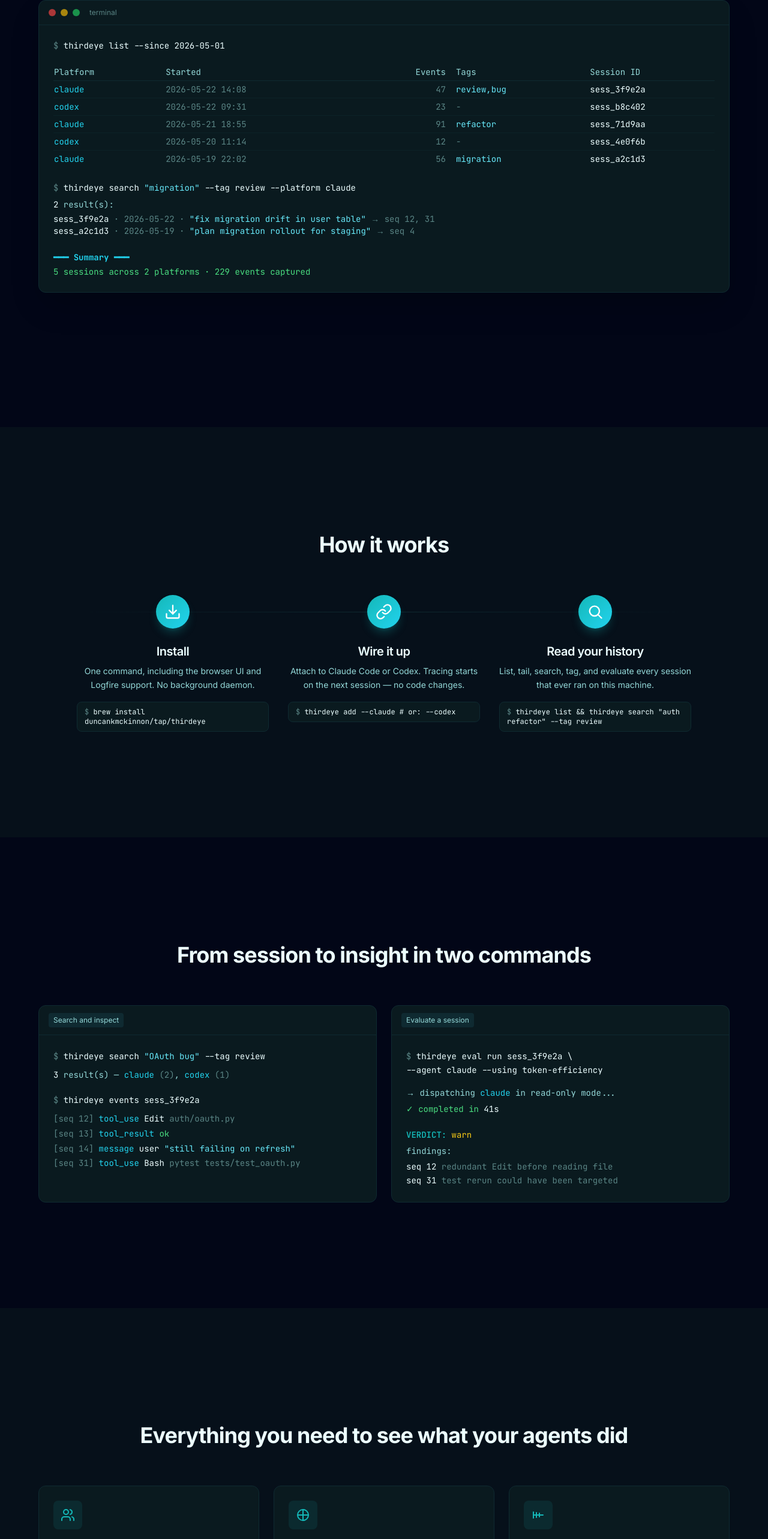
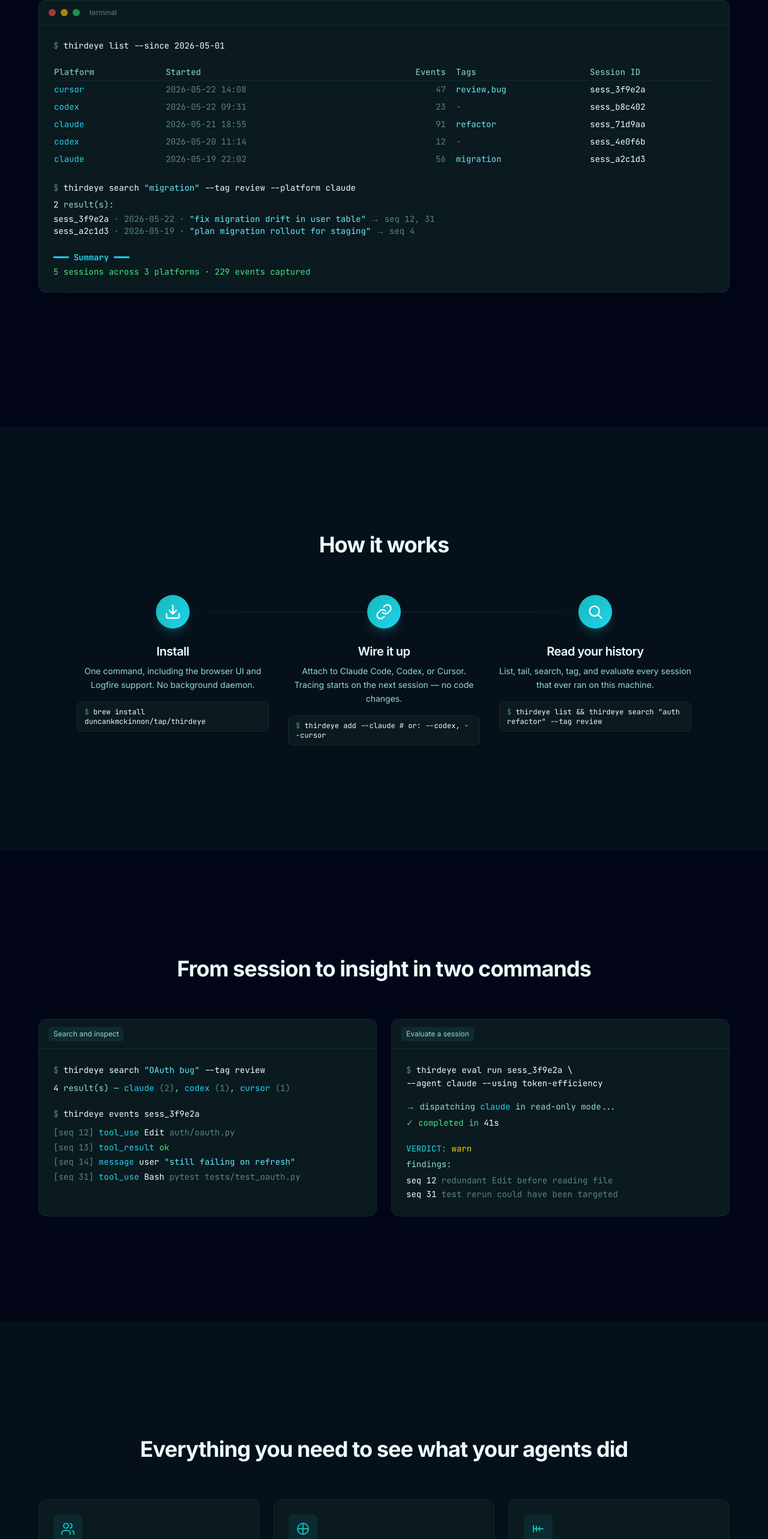
Before and after one commit to duncankmckinnon/thrdi-web, a Next.js app: page / in a window 1280 px wide. Shown: the part 1254-3820 px from the top of the page at 60% size. Built offline with nearby package versions, Linux system fonts and the light colour scheme; no server answers.

Commit message:
Document Cursor tracing integration

```diff
--- a/app/(marketing)/page.tsx
+++ b/app/(marketing)/page.tsx
@@ -8,7 +8,7 @@
 export const metadata: Metadata = {
   title: "thirdeye — Trace every agent session, locally",
   description:
-    "Local-first observability for Claude Code and Codex. Keep traces on your filesystem, or mirror structured turn traces to Pydantic Logfire.",
+    "Local-first observability for Claude Code, Codex, and Cursor. Keep traces on your filesystem, or mirror structured turn traces to Pydantic Logfire.",
 };
 
 export default function LandingPage() {
--- a/app/layout.tsx
+++ b/app/layout.tsx
@@ -23,7 +23,7 @@
 };
 
 const siteDescription =
-  "Local-first observability for Claude Code and Codex. Keep traces on your filesystem, or mirror structured turn traces to Pydantic Logfire.";
+  "Local-first observability for Claude Code, Codex, and Cursor. Keep traces on your filesystem, or mirror structured turn traces to Pydantic Logfire.";
 
 export const metadata: Metadata = {
   metadataBase: new URL("https://thrdi.com"),
@@ -41,6 +41,7 @@
     "local-first",
     "Claude Code traces",
     "Codex traces",
+    "Cursor traces",
     "Pydantic Logfire",
     "OpenTelemetry",
     "LLM evals",
--- a/app/llms.txt/route.ts
+++ b/app/llms.txt/route.ts
@@ -11,9 +11,9 @@
 
   const content = `# thirdeye
 
-> Local-first observability CLI for Claude Code and Codex, with optional live export to Pydantic Logfire.
+> Local-first observability CLI for Claude Code, Codex, and Cursor, with optional live export to Pydantic Logfire.
 
-thirdeye (\`thrdi\` on PyPI, \`thirdeye\` on Homebrew) captures Claude Code and Codex sessions into a unified, searchable history stored at \`~/.thirdeye/\`. Local storage is the default. The optional Python \`ui\` and \`logfire\` extras are both included in the Homebrew package. Logfire export mirrors completed turns as OpenTelemetry traces with agent-turn, model-call, tool-call, permission-request, and nested-subagent spans. Per-turn token usage is captured to JSONL plus a SQLite index, and evals can be dispatched as LLM-as-judge rubrics against recorded sessions.
+thirdeye (\`thrdi\` on PyPI, \`thirdeye\` on Homebrew) captures Claude Code, Codex, and Cursor sessions into a unified, searchable history stored at \`~/.thirdeye/\`. Local storage is the default. The optional Python \`ui\` and \`logfire\` extras are both included in the Homebrew package. Logfire export mirrors completed turns as OpenTelemetry traces with agent-turn, model-call, tool-call, permission-request, and nested-subagent spans. Per-turn token usage is captured to JSONL plus a SQLite index, and evals can be dispatched as LLM-as-judge rubrics against recorded sessions.
 
 ## Documentation
 
--- a/components/landing/code-example.tsx
+++ b/components/landing/code-example.tsx
@@ -24,10 +24,12 @@
                 <span className="text-brand-text-primary">--tag review</span>
               </div>
               <div className="mt-2 text-brand-text-secondary">
-                <span className="text-brand-text-primary">3</span> result(s) —{" "}
+                <span className="text-brand-text-primary">4</span> result(s) —{" "}
                 <span className="text-brand-accent-secondary">claude</span>{" "}
                 <span className="text-brand-text-muted">(2)</span>,{" "}
                 <span className="text-brand-accent-secondary">codex</span>{" "}
+                <span className="text-brand-text-muted">(1)</span>,{" "}
+                <span className="text-brand-accent-secondary">cursor</span>{" "}
                 <span className="text-brand-text-muted">(1)</span>
               </div>
 
--- a/components/landing/features.tsx
+++ b/components/landing/features.tsx
@@ -10,9 +10,9 @@
         <path d="M16 3.13a4 4 0 0 1 0 7.75" />
       </svg>
     ),
-    title: "Claude + Codex capture",
+    title: "Claude + Codex + Cursor capture",
     description:
-      "Two coding-agent harnesses, one unified local history and trace model.",
+      "Three coding-agent harnesses, one unified local history and trace model.",
   },
   {
     icon: (
--- a/components/landing/hero.tsx
+++ b/components/landing/hero.tsx
@@ -118,7 +118,7 @@
                 </thead>
                 <tbody>
                   <tr className="border-b border-brand-bg-tertiary/50">
-                    <td className="py-1 pr-4 text-brand-accent-secondary">claude</td>
+                    <td className="py-1 pr-4 text-brand-accent-secondary">cursor</td>
                     <td className="py-1 pr-4 text-brand-text-muted">2026-05-22 14:08</td>
                     <td className="py-1 pr-4 text-brand-text-muted text-right">47</td>
                     <td className="py-1 pr-4 text-brand-accent-tertiary">review,bug</td>
@@ -181,7 +181,7 @@
             <div className="mt-6">
               <div className="text-cyan-400 font-bold">━━━ Summary ━━━</div>
               <div className="mt-1 text-green-400">
-                {"  "}5 sessions across 2 platforms · 229 events captured
+                {"  "}5 sessions across 3 platforms · 229 events captured
               </div>
             </div>
           </div>
--- a/components/landing/how-it-works.tsx
+++ b/components/landing/how-it-works.tsx
@@ -18,8 +18,8 @@
     number: "2",
     title: "Wire it up",
     description:
-      "Attach to Claude Code or Codex. Tracing starts on the next session — no code changes.",
-    code: "thirdeye add --claude  # or: --codex",
+      "Attach to Claude Code, Codex, or Cursor. Tracing starts on the next session — no code changes.",
+    code: "thirdeye add --claude  # or: --codex, --cursor",
     icon: (
       <svg xmlns="http://www.w3.org/2000/svg" width="28" height="28" viewBox="0 0 24 24" fill="none" stroke="currentColor" strokeWidth="2" strokeLinecap="round" strokeLinejoin="round">
         <path d="M10 13a5 5 0 0 0 7.54.54l3-3a5 5 0 0 0-7.07-7.07l-1.72 1.71" />
```
Also changed, not shown: 7 other files (tests, documents, lock files or other folders).
